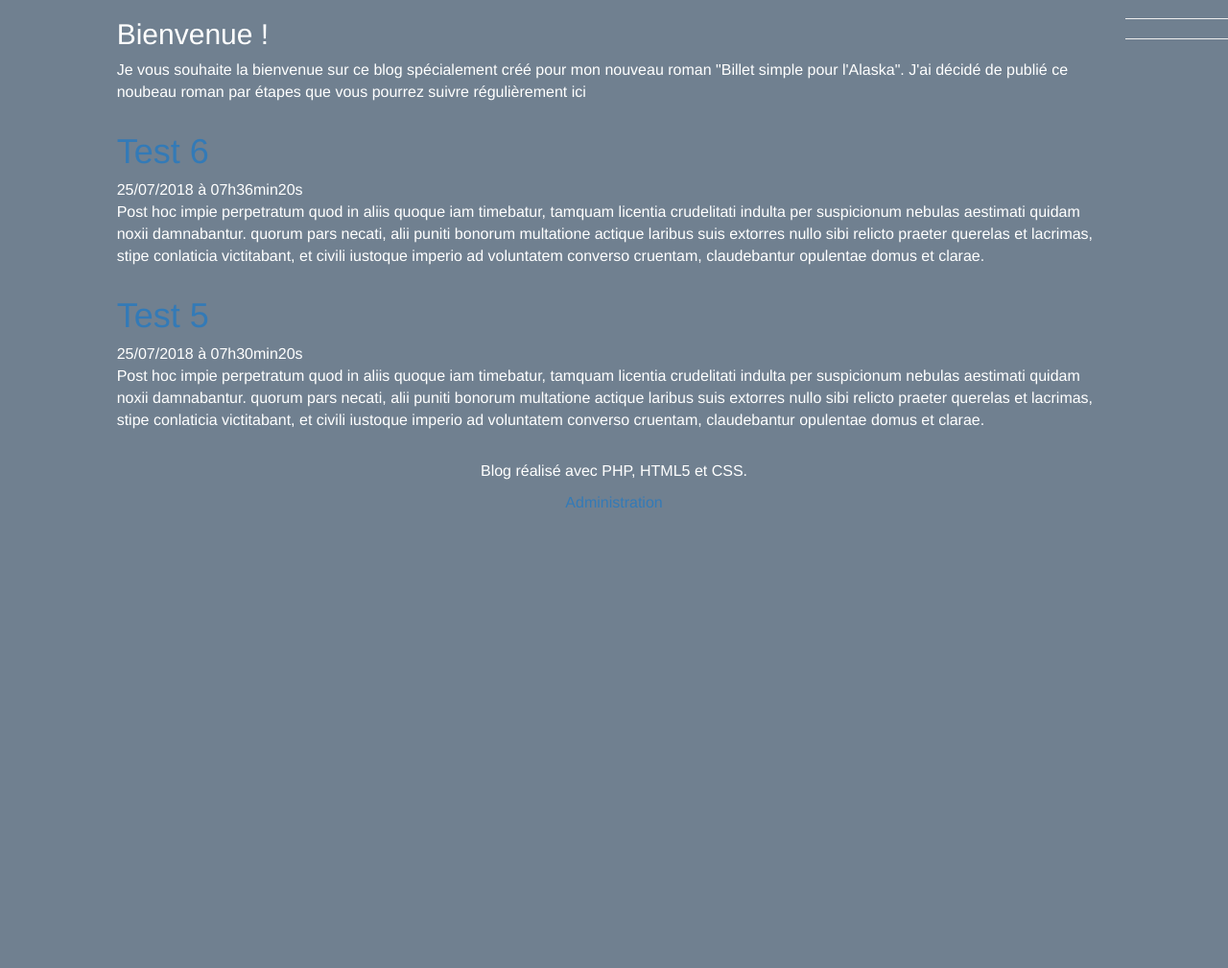
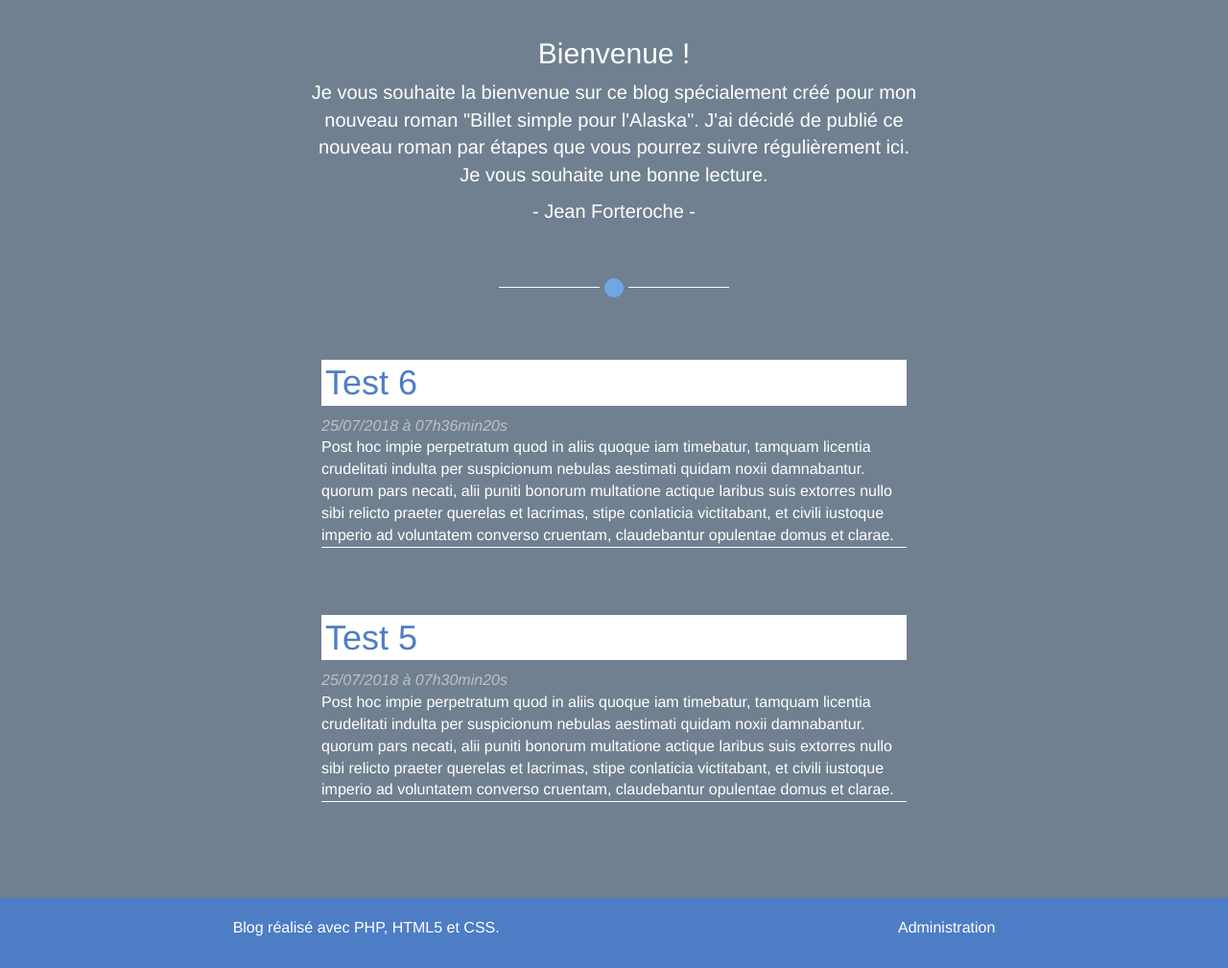
Before and after one commit to AdelineDs/P8-blog, a PHP site: page / in a window 1280 px wide. Shown: the part 419-1428 px from the top of the page at 96% size. Before the commit the page ends 948 px from the top, so only its background shows below. Run offline with PHP 8.4, Linux system fonts and the light colour scheme; data comes from the database, SQL or seed files in the repository; some libraries are stand-ins or nearby versions.

Commit message:
css accueil

```diff
--- a/View/template.php
+++ b/View/template.php
@@ -33,9 +33,9 @@
                 <?= $content ?>
             </div> <!-- #contenu -->
             <footer class="row footer">
-                <div class="col-xs-12">
+                <div class="col-xs-12 textFooter">
                     <p>Blog réalisé avec PHP, HTML5 et CSS.</p>
-                    <a href="index.php?action=admin">Administration</a>
+                    <a href="index.php?action=admin" class="adminLink">Administration</a>
                 </div>
             </footer>
         </div>
--- a/View/viewBlog.php
+++ b/View/viewBlog.php
@@ -1,7 +1,7 @@
 <?php $this->title = 'Billet simple pour l\'Alaska - Jean Forteroche'; ?>
 
 <?php foreach ($posts as $post): ?>
-<article class="col-xs-offset-1 col-xs-10">
+<article class="col-xs-offset-1 col-xs-10 post">
     <div>
         <a href="<?="index.php?action=post&AMP;id=" . $post['id'] . "&page=1" ?>">
             <h1 class="titlePost"><?= strip_tags($post['title']) ?></h1>
--- a/View/viewHome.php
+++ b/View/viewHome.php
@@ -1,31 +1,35 @@
 <?php $this->title = 'Billet simple pour l\'Alaska - Jean Forteroche'; ?>
 
-<section class="col-xs-offset-1 col-xs-10 presentation">
+<section class="col-lg-offset-3 col-lg-6 col-xs-offset-1 col-xs-10 presentation">
     <h2>Bienvenue !</h2>
     <p>Je vous souhaite la bienvenue sur ce blog spécialement créé pour mon nouveau roman "Billet simple pour l'Alaska".
-    J'ai décidé de publié ce noubeau roman par étapes que vous pourrez suivre régulièrement ici
+    J'ai décidé de publié ce nouveau roman par étapes que vous pourrez suivre régulièrement ici. Je vous souhaite une bonne lecture.
     </p>
+    <p>- Jean Forteroche -</p>
 </section>
+<div class="col-xs-12 separation">
+    <div class="circle"></div>
+</div>
 
 <?php foreach ($posts as $post): ?>
-<article class="col-xs-offset-1 col-xs-10">
+<article class="col-lg-offset-3 col-lg-6 col-xs-offset-1 col-xs-10 post">
     <div>
         <a href="<?="index.php?action=post&AMP;id=" . $post['id'] . "&AMP;page=1" ?>">
             <h1 class="titlePost"><?= $post['title'] ?></h1>
         </a>
-        <time><?= $post['publication_date_fr'] ?></time>
+        <time class="datePost"><?= $post['publication_date_fr'] ?></time>
     </div>
-    <p><?php if(strlen($post['content']) > 450){
+    <div class="textPost">
+        <?php if(strlen($post['content']) > 450){
             $space = strpos($post['content'], ' ', 450);
             $post['content'] = substr($post['content'], 0, $space);
             echo strip_tags($post['content']) . ' ...';?>
         <a href="<?="index.php?action=post&AMP;id=" . $post['id'] . "&page=1" ?>">
-            <p class="titlePost">Lire la suite</p>
+            <p class="linkPost">Lire la suite</p>
         </a>
         <?php } else {
             echo strip_tags($post['content']);
         }
- ?></p>
+ ?></div>
 </article>
-<hr />
 <?php endforeach;?>
--- a/public/style.css
+++ b/public/style.css
@@ -42,6 +42,72 @@ body{
 
 
 /*------ Content ------*/
+/*--Home--*/
+.presentation{
+    text-align: center;
+    font-size: 2rem;
+    padding: 20px 0 40px 0;
+}
+.separation {
+    display: -webkit-box;
+    display: -ms-flexbox;
+    display: flex;
+    -webkit-box-pack: center;
+    -ms-flex-pack: center;
+    justify-content: center;
+    position: relative;
+    margin-bottom: 40px;
+}
+.separation:before {
+    content: "";
+    height: 1px;
+    background: white;
+    position: absolute;
+    top: calc(50% - 1px);
+    width: 240px;
+    left: calc(50% - 120px);
+}
+.circle {
+    background: #72a6e2;
+    width: 30px;
+    height: 30px;
+    border-radius: 50%;
+    border: solid #708090 5px;
+    position: relative;
+}
+
+.titlePost {
+    color: #4d7dc5;
+    background: white;
+    padding: 4px;
+}
+
+.datePost {
+    font-style: italic;
+    color: silver;
+}
+
+.textPost {
+    border-bottom: solid 1px;
+}
+
+.post {
+    margin-bottom: 5rem;
+}
+
+.linkPost {
+    color: silver;
+    font-size: 2rem;
+    font-weight: bold;
+}
+
+.post a:hover {
+    text-shadow : 1px 1px 1px black;
+    text-decoration: none;
+}
+
+
+
 .comment {
     border: solid 1px;
     padding: 0 10px;
@@ -71,7 +137,16 @@ form{
 /*--Footer--*/
 .footer{
     text-align: center;
-    margin-top: 20px;
+    margin-top: 50px;
+    background: #4d7dc5;
+    padding: 20px;
+}
+.textFooter {
+    display: flex;
+    justify-content: space-around;
+}
+.adminLink, .adminLink:hover {
+    color: white;
 }
 
 
```
Also changed, not shown: public/img/alaska.jpg (added).
